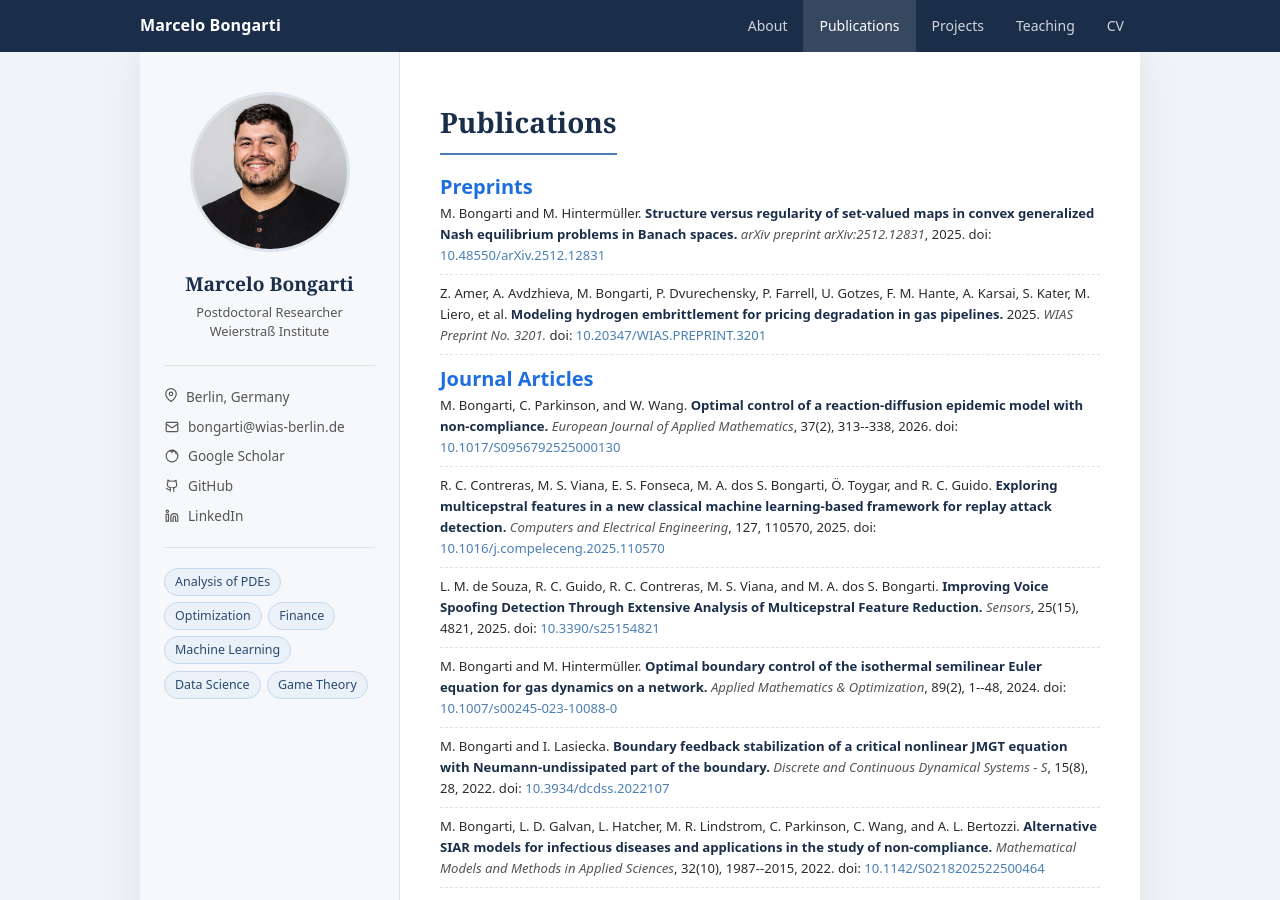
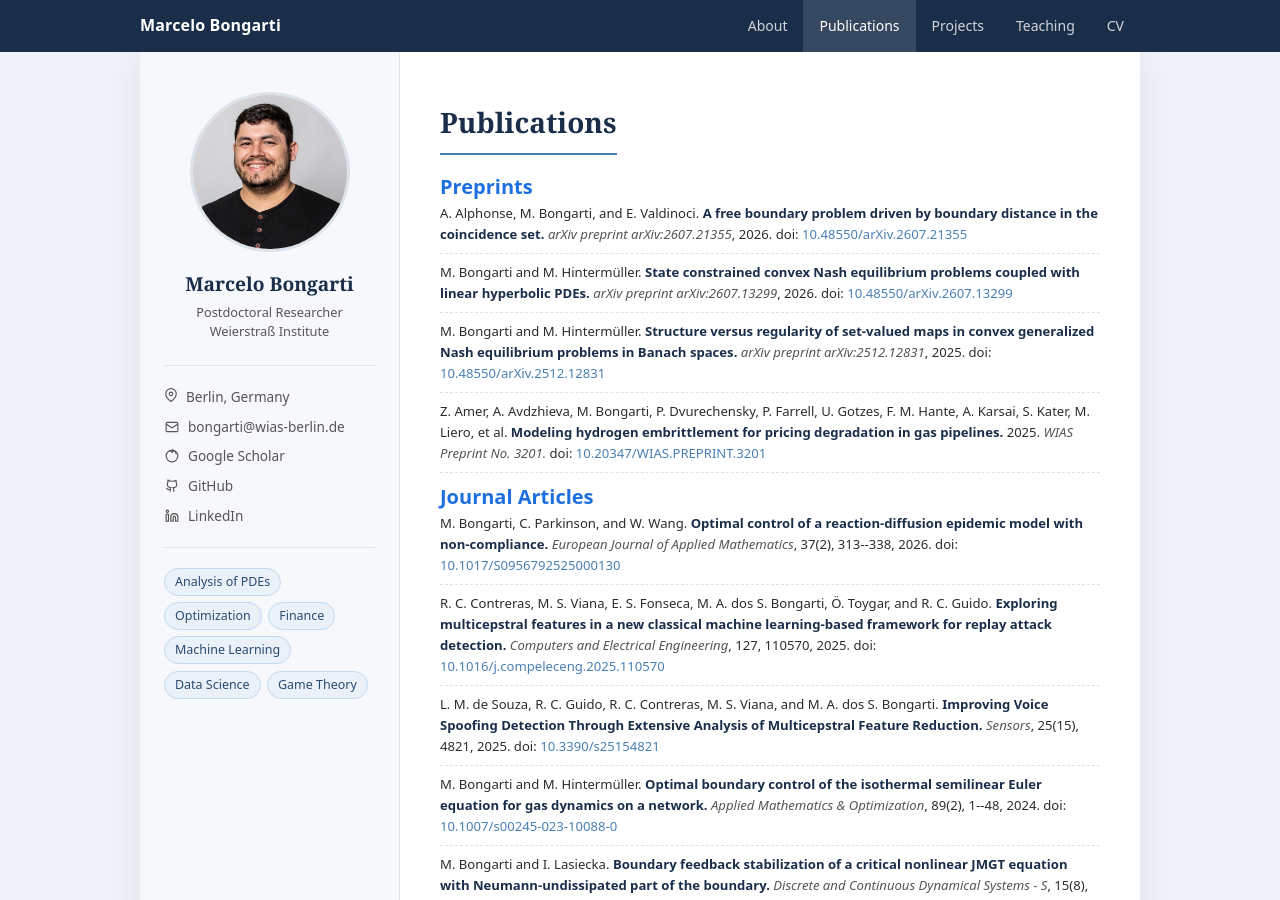
Before and after one commit to mbongarti/mbongarti.github.io, a Jekyll site: the page built from research.html, in a window 1280 px wide and 900 px high. Built offline with Jekyll 4.4.1, drawn with Linux system fonts in a browser that asks for light colours.

Commit message:
Add two new preprints to publications page

```diff
--- a/research.html
+++ b/research.html
@@ -6,6 +6,22 @@ title: Publications
 <h1 class="section-title">Publications</h1>
 
 <h2 class="pub-heading" id="preprints">Preprints</h2>
+
+<div id="year-2026" style="display: flex; gap: 1.5rem; align-items: flex-start; margin-bottom: 0.5rem; border-bottom: 1px dashed var(--border); padding-bottom: 0.5rem;">
+  <div style="flex: 1;">
+    A. Alphonse, M. Bongarti, and E. Valdinoci.
+    <span style="font-weight: bold; color: var(--navy);">A free boundary problem driven by boundary distance in the coincidence set.</span>
+    <span style="font-style: italic; color: var(--text-muted);">arXiv preprint arXiv:2607.21355</span>, 2026. doi: <a href="https://doi.org/10.48550/arXiv.2607.21355" target="_blank" rel="noopener" style="color: var(--accent); text-decoration: none;">10.48550/arXiv.2607.21355</a>
+  </div>
+</div>
+
+<div style="display: flex; gap: 1.5rem; align-items: flex-start; margin-bottom: 0.5rem; border-bottom: 1px dashed var(--border); padding-bottom: 0.5rem;">
+  <div style="flex: 1;">
+    M. Bongarti and M. Hintermüller.
+    <span style="font-weight: bold; color: var(--navy);">State constrained convex Nash equilibrium problems coupled with linear hyperbolic PDEs.</span>
+    <span style="font-style: italic; color: var(--text-muted);">arXiv preprint arXiv:2607.13299</span>, 2026. doi: <a href="https://doi.org/10.48550/arXiv.2607.13299" target="_blank" rel="noopener" style="color: var(--accent); text-decoration: none;">10.48550/arXiv.2607.13299</a>
+  </div>
+</div>
 
 <div id="year-2025" style="display: flex; gap: 1.5rem; align-items: flex-start; margin-bottom: 0.5rem; border-bottom: 1px dashed var(--border); padding-bottom: 0.5rem;">
   <div style="flex: 1;">
```
